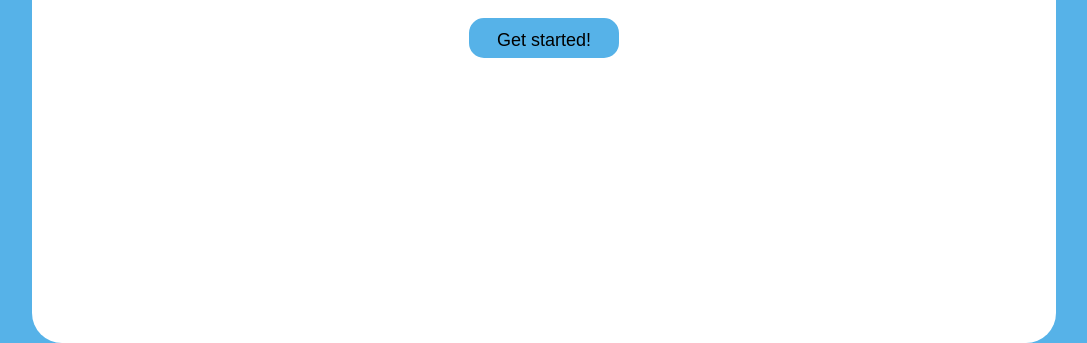
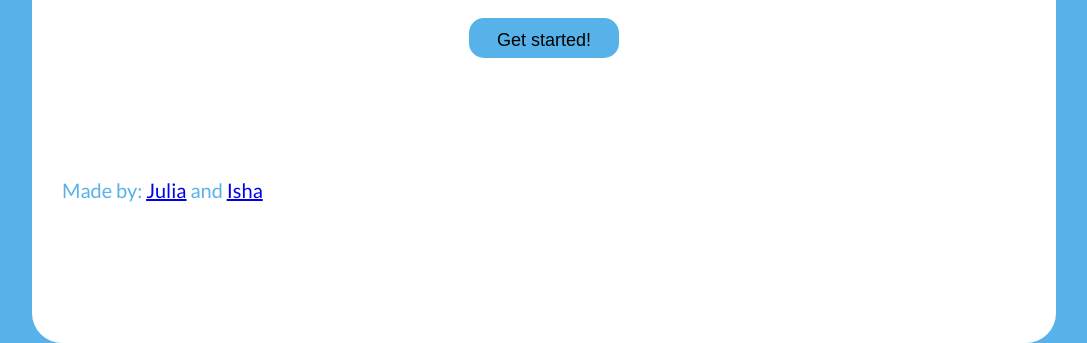
Before and after one commit to ishaaty/dosageCalcWeb, a website: page index.html in a window 1280 px wide. Shown: the part 457-800 px from the top of the page, without its empty margins (96-1183 px from the left). Drawn offline with Linux system fonts and the light colour scheme.

Commit message:
Credit to us

```diff
--- a/index.html
+++ b/index.html
@@ -24,4 +24,9 @@
         </a>
     </div>
 </body>
+<footer>
+    <p>Made by: <a href="https://github.com/JulThompson" target="_blank">Julia</a> and <a href="https://github.com/ishaaty" target="_blank">Isha</a></p>
+
+
+</footer>
 </html>
--- a/style.css
+++ b/style.css
@@ -138,3 +138,12 @@ h2 {
     color: #56B2E8;
     font-size: 30px;
 }
+
+footer {
+    margin-top: 120px;
+    margin-left: 30px;
+    text-align: left;
+    font-family: 'Lato', sans-serif;
+    color: #56B2E8;
+    font-size: 20px;
+}
```
